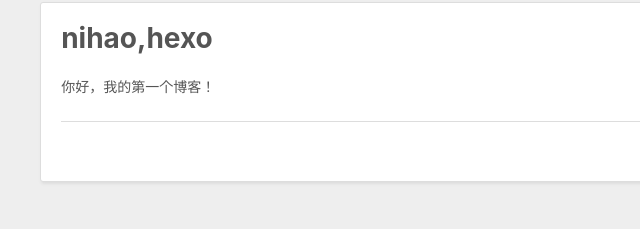
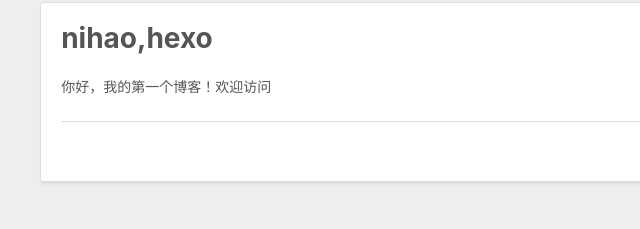
Before and after one commit to zhenzongjin/zhenzongjin.github.io, a plain HTML site: page 2020/08/07/nihao-hexo/index.html in a window 1280 px wide. Shown: the part 377-606 px from the top of the page, 0-640 px from the left. Drawn offline with nearby package versions, Linux system fonts and the light colour scheme.

Commit message:
Site updated: 2020-08-10 08:17:33

```diff
--- a/2020/08/07/nihao-hexo/index.html
+++ b/2020/08/07/nihao-hexo/index.html
@@ -7,15 +7,15 @@
 
   <title>nihao,hexo | Zhenzongjin Blog</title>
   <meta name="viewport" content="width=device-width, initial-scale=1, maximum-scale=1">
-  <meta name="description" content="你好，我的第一个博客！">
+  <meta name="description" content="你好，我的第一个博客！欢迎访问">
 <meta property="og:type" content="article">
 <meta property="og:title" content="nihao,hexo">
 <meta property="og:url" content="http://yoursite.com/2020/08/07/nihao-hexo/index.html">
 <meta property="og:site_name" content="Zhenzongjin Blog">
-<meta property="og:description" content="你好，我的第一个博客！">
+<meta property="og:description" content="你好，我的第一个博客！欢迎访问">
 <meta property="og:locale" content="en_US">
 <meta property="article:published_time" content="2020-08-07T10:43:25.525Z">
-<meta property="article:modified_time" content="2020-08-07T11:25:42.924Z">
+<meta property="article:modified_time" content="2020-08-10T00:17:26.321Z">
 <meta property="article:author" content="zzj">
 <meta name="twitter:card" content="summary">
 
@@ -88,7 +88,7 @@
 
     <div class="article-entry" itemprop="articleBody">
 
-        <p>你好，我的第一个博客！</p>
+        <p>你好，我的第一个博客！欢迎访问</p>
 
 
     </div>
```
Also changed, not shown: index.html (+1 -1 lines).
